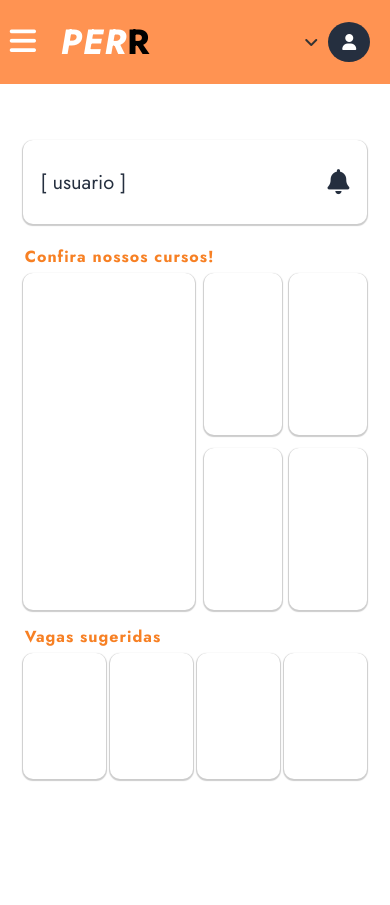
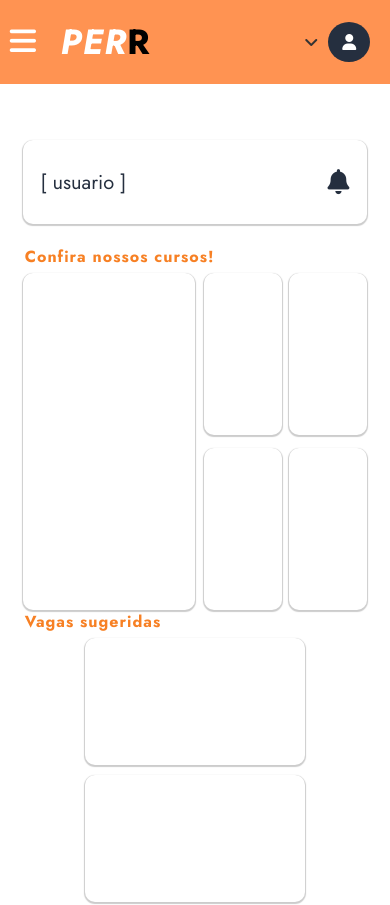
Before and after one commit to Santozzz/TCC-PERR-FRONTEND, a Vue app in the folder frontend/: page / in a window 390 px wide. Shown: the top 905 px of the page. Before the commit the page ends 844 px from the top, so only its background shows below. Built offline with nearby package versions, Linux system fonts and the light colour scheme.

Commit message:
metade do responsivo do grid feito

```diff
--- a/frontend/src/components/Home/grid.vue
+++ b/frontend/src/components/Home/grid.vue
@@ -169,15 +169,22 @@ export default {
     .rowVagas{
         display: flex;
         width: 100%;
-        justify-content: space-between;
+        justify-content: space-around;
+        gap: 10px;
+        flex-wrap: wrap;
     }
     .cardVagas{
-        width: 24%;
+        width: 220px;
         height: 15vh;
         background-color: #fff;
         border-radius: 10px;
         box-shadow: 0 1px 1px 1px #ccc;
         cursor: pointer;
+    }
+    @media screen and (min-width: 1260px) {
+        .rowVagas{
+            flex-wrap: nowrap;
+        }
     }
     @media screen and (max-width: 1260px){
         .container{
```
